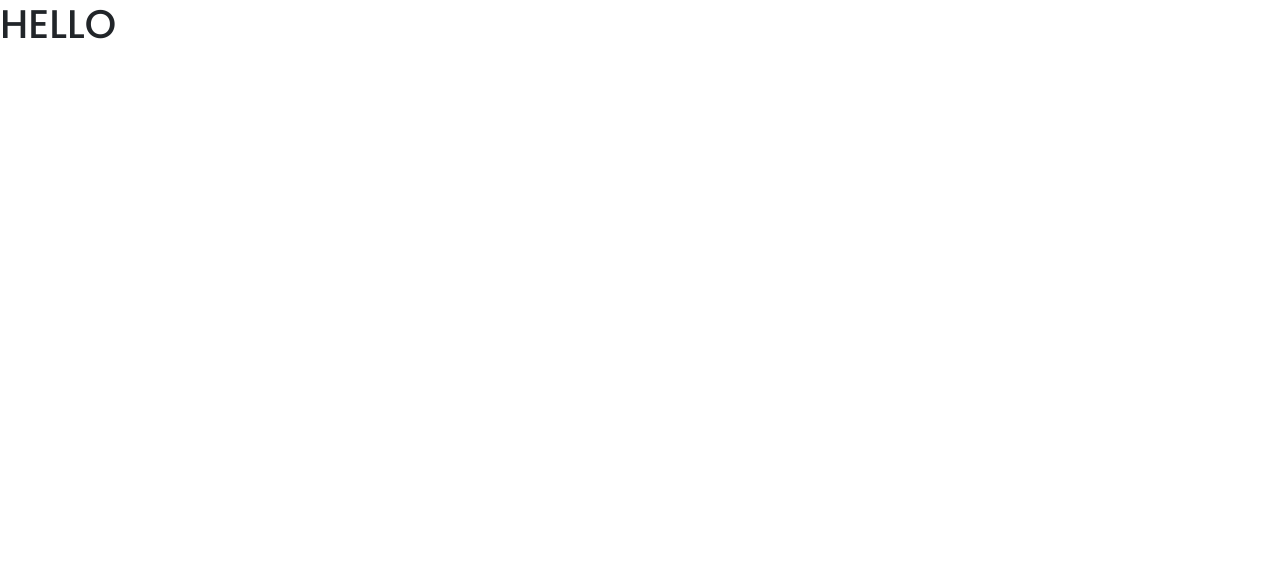
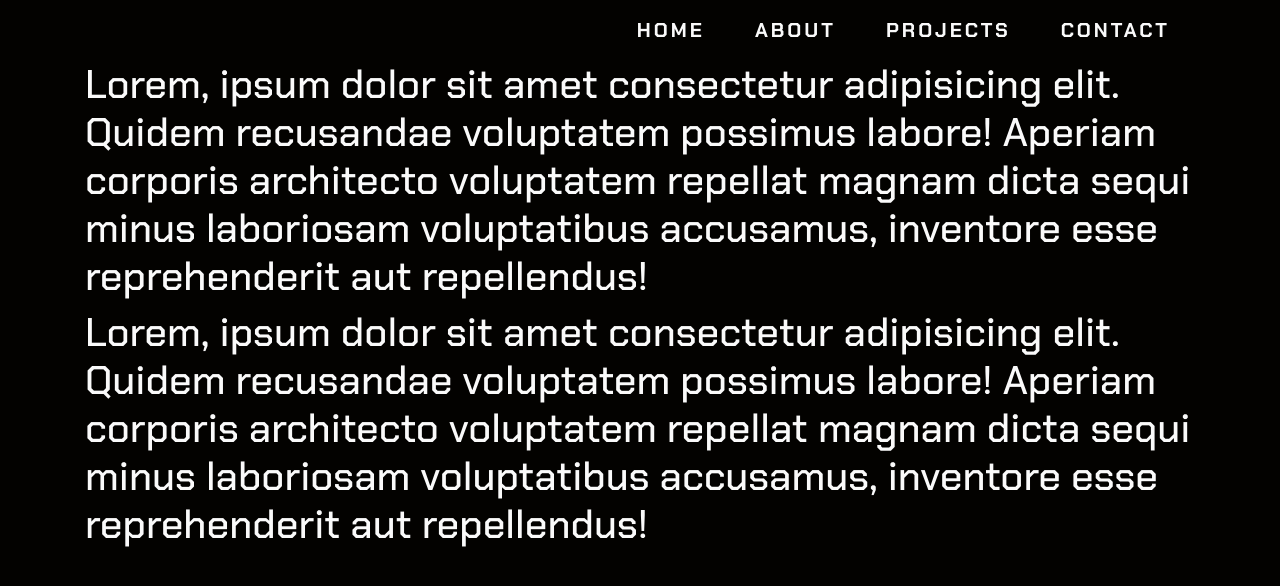
Before and after one commit to hoggir/Portofolio, a React (Create React App) app: page / in a window 1280 px wide. Shown: the top 586 px of the page. Built offline with nearby package versions, Linux system fonts and the light colour scheme; a web font is replaced by a local one.

Commit message:
first-commit

```diff
--- a/src/App.js
+++ b/src/App.js
@@ -1,17 +1,10 @@
-import { BrowserRouter as Router, Route, Routes } from "react-router-dom";
-import Home from "./pages/Home";
 import Homev2 from "./pages/v2/Home";
 import "./App.css";
 
 function App() {
   return (
     <div className="App">
-      <Router>
-        <Routes>
-          <Route exact path="/" element={<Home />} />
-          <Route exact path="/v2" element={<Homev2 />} />
-        </Routes>
-      </Router>
+        <Homev2 />
     </div>
   );
 }
```
Also changed, not shown: 1 other file (tests, documents, lock files or other folders).
